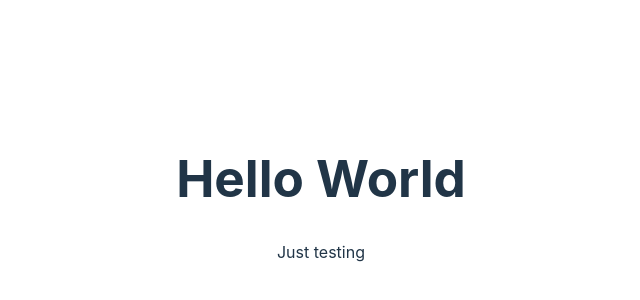
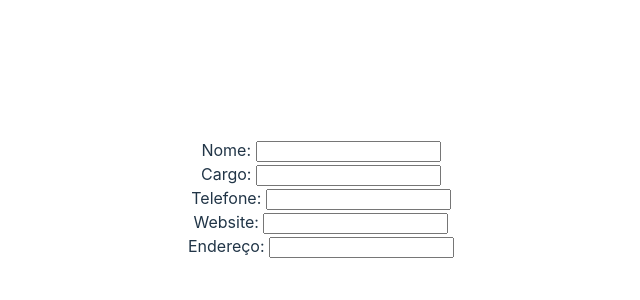
Before and after one commit to Vini-Ferraz/bussinesCardGenerator, a React (Vite) app in the folder bussines-card-generator/: page / in a window 1280 px wide. Shown: the part 202-502 px from the top of the page, without its empty margins (319-959 px from the left). Built offline with nearby package versions, Linux system fonts and the light colour scheme.

Commit message:
CRIAÇÃO DOS INPUTS
Criei os componentes inputs

```diff
--- /dev/null
+++ b/bussines-card-generator/src/components/inputs-componentes/cargo-input-componente.jsx
@@ -0,0 +1,10 @@
+export function InputCargo() {
+  return (
+    <div>
+      <label htmlFor="inputCargo" name="cargoLabel" id="cargoLabel">
+        Cargo:{" "}
+      </label>
+      <input type="text" id="inputCargo" />
+    </div>
+  );
+}
--- /dev/null
+++ b/bussines-card-generator/src/components/inputs-componentes/endereco-input-componente.jsx
@@ -0,0 +1,10 @@
+export function InputEndereco() {
+  return (
+    <div>
+      <label htmlFor="inputEndereco" name="enderecoLabel" id="enderecoLabel">
+        Endereço:{" "}
+      </label>
+      <input type="text" id="inputEndereco" />
+    </div>
+  );
+}
--- /dev/null
+++ b/bussines-card-generator/src/components/inputs-componentes/nome-input-componente.jsx
@@ -0,0 +1,10 @@
+export function InputNome() {
+  return (
+    <div>
+      <label htmlFor="inputNome" name="nomeLabel" id="nomeLabel">
+        Nome:{" "}
+      </label>
+      <input type="text" id="inputNome" name="inputNome" />
+    </div>
+  );
+}
--- /dev/null
+++ b/bussines-card-generator/src/components/inputs-componentes/telefone-input-componente.jsx
@@ -0,0 +1,10 @@
+export function InputTelefone() {
+  return (
+    <div>
+      <label htmlFor="inputTelefone" name="telefoneLabel" id="telefoneLabel">
+        Telefone:{" "}
+      </label>
+      <input type="number" id="inputTelefone" />
+    </div>
+  );
+}
--- /dev/null
+++ b/bussines-card-generator/src/components/inputs-componentes/website-input-componente.jsx
@@ -0,0 +1,10 @@
+export function InputWebsite() {
+  return (
+    <div>
+      <label htmlFor="inputWebsite" name="websiteLabel" id="websiteLabel">
+        Website:{" "}
+      </label>
+      <input type="text" id="inputWebsite" />
+    </div>
+  );
+}
--- a/bussines-card-generator/src/main.jsx
+++ b/bussines-card-generator/src/main.jsx
@@ -1,10 +1,19 @@
 import React from "react";
 import ReactDOM from "react-dom/client";
+import "./index.css";
 import { App } from "./App";
-import "./index.css";
+import { InputNome } from "./components/inputs-componentes/nome-input-componente";
+import { InputCargo } from "./components/inputs-componentes/cargo-input-componente";
+import { InputTelefone } from "./components/inputs-componentes/telefone-input-componente";
+import { InputWebsite } from "./components/inputs-componentes/website-input-componente";
+import { InputEndereco } from "./components/inputs-componentes/endereco-input-componente";
 
 ReactDOM.createRoot(document.getElementById("root")).render(
   <React.StrictMode>
-    <App />
+    <InputNome />
+    <InputCargo />
+    <InputTelefone />
+    <InputWebsite />
+    <InputEndereco />
   </React.StrictMode>
 );
```
